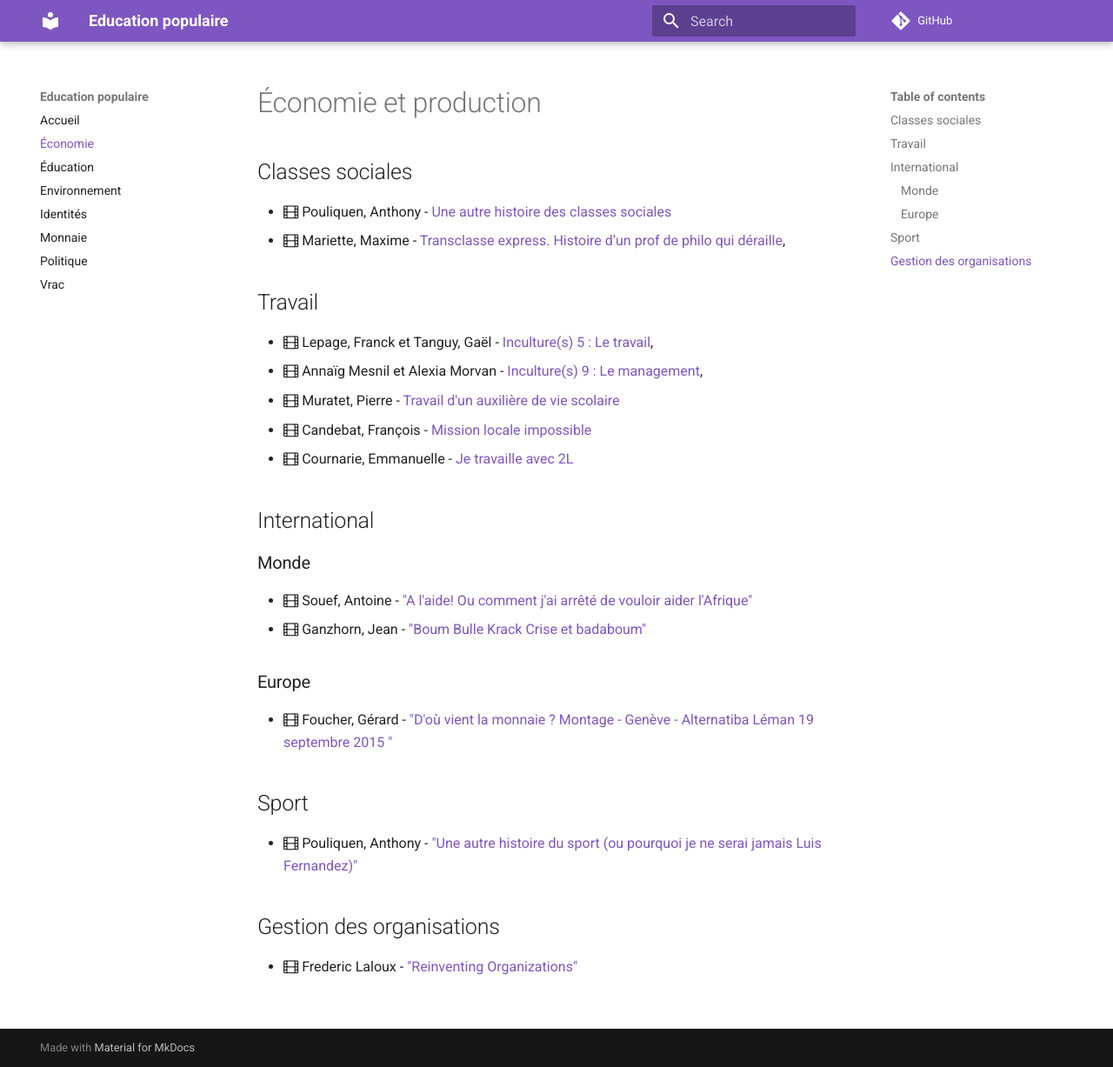
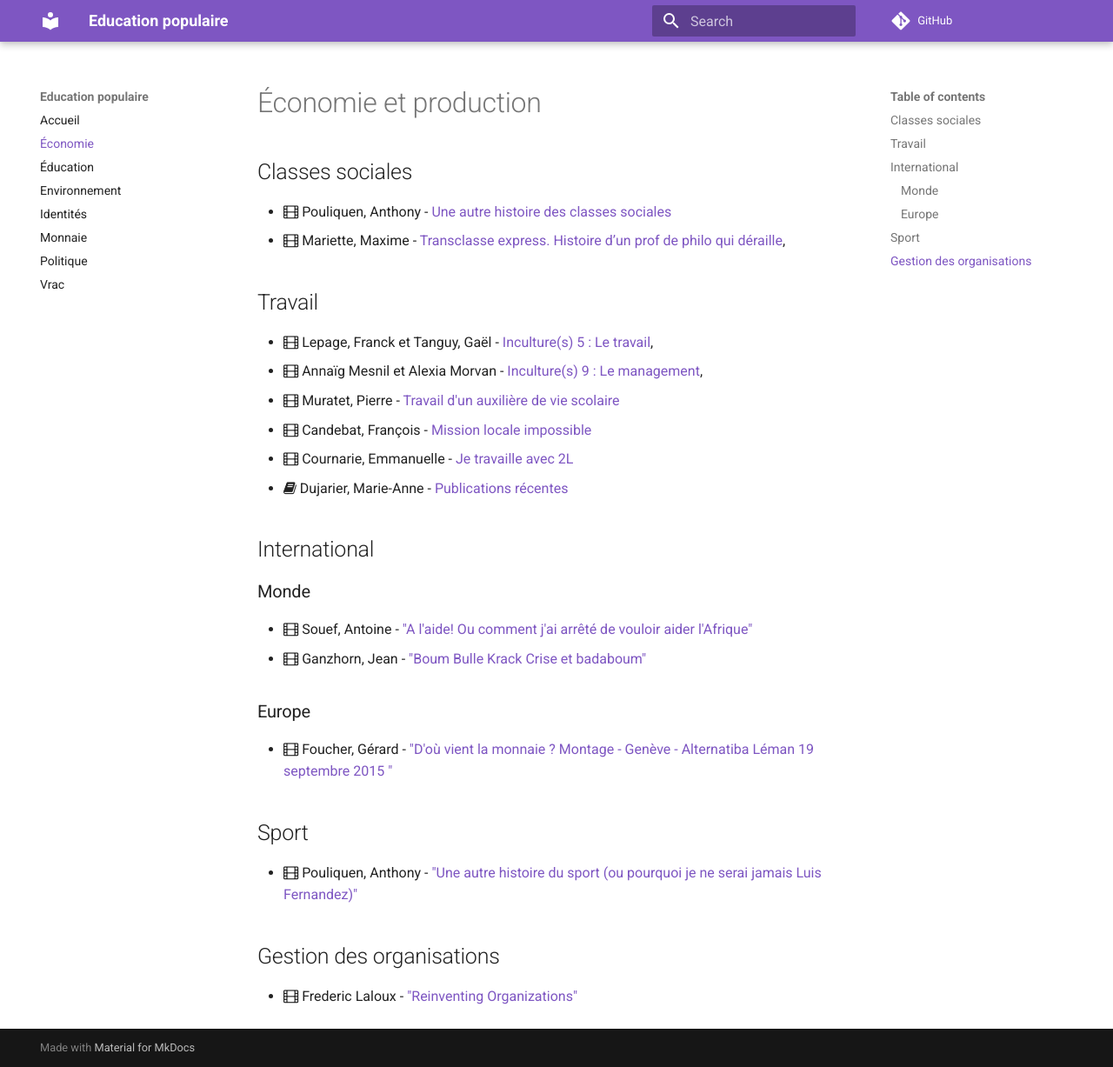
Before and after one commit to elgadjo/peer-education, an MkDocs documentation site: the page built from docs/economie.md, in a window 1280 px wide and 1227 px high. Shown: the whole window at 87% size. Built offline with MkDocs 1.6.1 and Material for MkDocs 9.7.7, drawn with Linux system fonts in a browser that asks for light colours; comment, search, counter and statistics services are not loaded; old or Windows-style settings are respelled for this version of MkDocs.

Commit message:
Add content to economy

```diff
--- a/docs/economie.md
+++ b/docs/economie.md
@@ -19,6 +19,8 @@
   Candebat, François - [Mission locale impossible](https://www.youtube.com/watch?v=vC04ocLE1Qk)
 - <i class="fa fa-film"></i>
   Cournarie, Emmanuelle  - [Je travaille avec 2L](https://www.youtube.com/watch?v=4WXLZEIJF44)
+- <i class="fa fa-book"></i>
+  Dujarier, Marie-Anne - [Publications récentes](http://lise-cnrs.cnam.fr/le-laboratoire/les-membres-du-lise/marie-anne-dujarier-626939.kjsp)
 
 ## International
 
```
